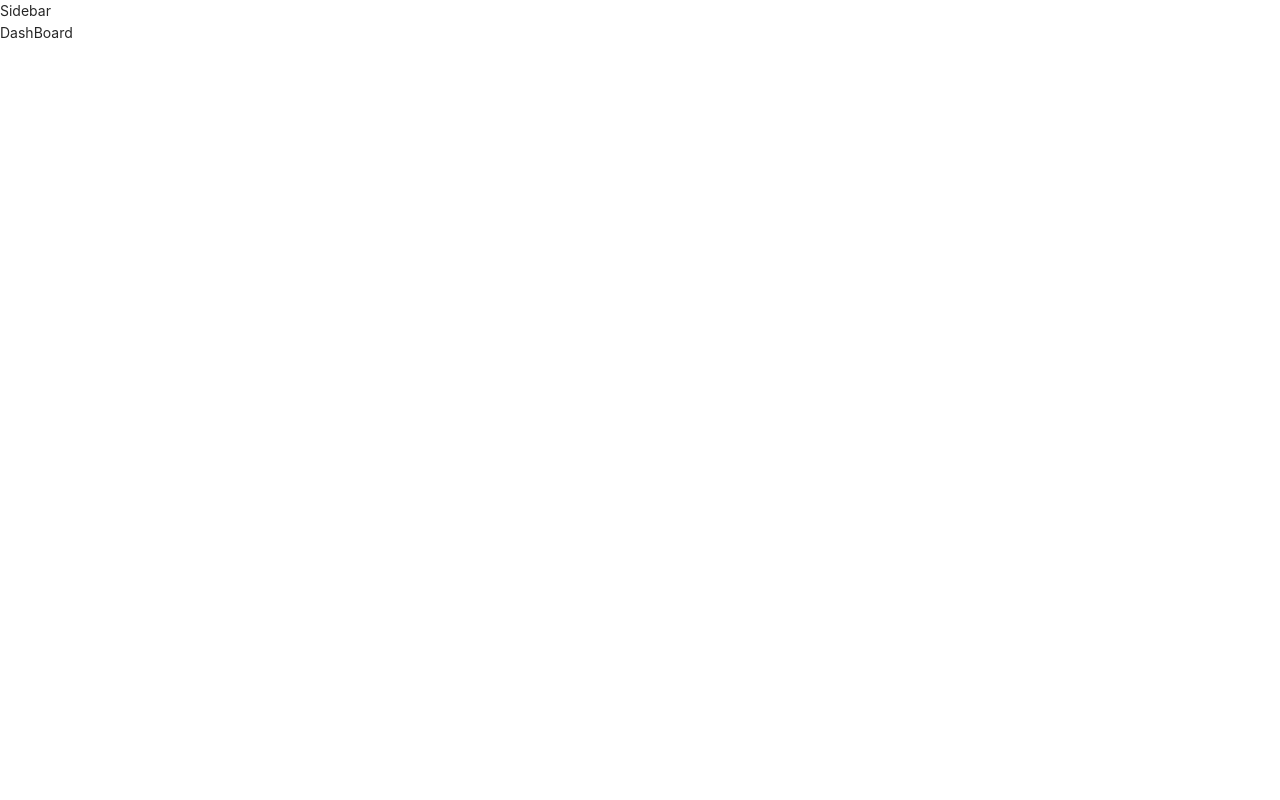
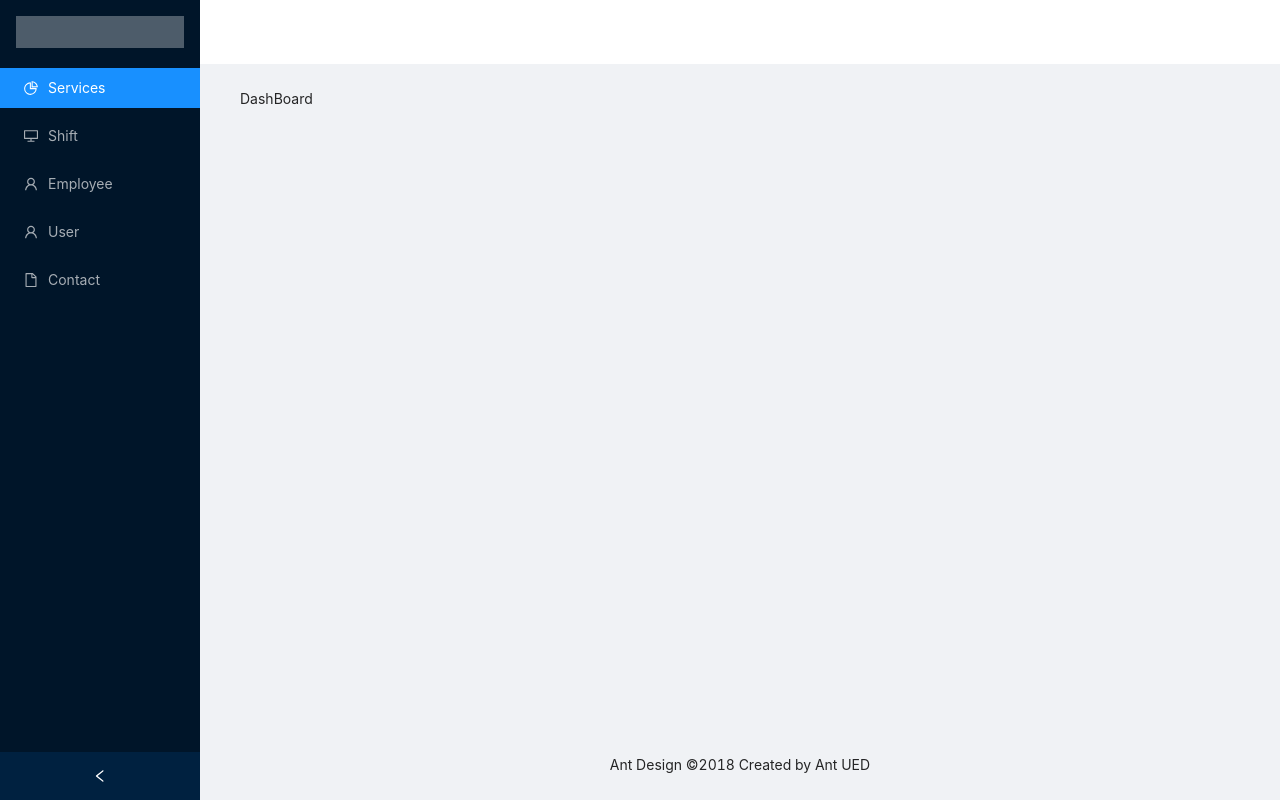
Before and after one commit to trung9901/FE-DATN, a Next.js app: page /admin in a window 1280 px wide. Built offline with nearby package versions, Linux system fonts and the light colour scheme.

Commit message:
e-create-ui-admin-sidebar-TKW-[52]

```diff
--- a/src/components/Admin/Sidebar/index.js
+++ b/src/components/Admin/Sidebar/index.js
@@ -1,7 +1,43 @@
-import React from "react";
+import {
+  DesktopOutlined,
+  FileOutlined,
+  PieChartOutlined,
+  TeamOutlined,
+  UserOutlined,
+} from '@ant-design/icons';
+import {Layout, Menu } from 'antd';
+import React, { useState } from 'react';
+const Sidebar = () => {
+  const { Header, Content, Footer, Sider } = Layout;
 
-const Sidebar = () => {
-  return <div>Sidebar</div>;
+  const logo = {
+    height: "32px",
+    margin: "16px",
+    background: "rgba(255, 255, 255, 0.3)",
+  }
+  const [collapsed, setCollapsed] = useState(false);
+
+  function getItem(label, key, icon, children) {
+    return {
+      key,
+      icon,
+      children,
+      label,
+    };
+  }
+  const items = [
+    getItem('Services', '1', <PieChartOutlined />),
+    getItem('Shift', '2', <DesktopOutlined />),
+    getItem('Employee ', '3', <UserOutlined />),
+    getItem('User ', '4', <UserOutlined />),
+    // getItem('Team', 'sub2', <TeamOutlined />, [getItem('Team 1', '6'), getItem('Team 2', '8')]),
+    getItem('Contact', '5', <FileOutlined />),
+  ];
+
+  return <Sider collapsible collapsed={collapsed} onCollapse={(value) => setCollapsed(value)}>
+    <div style={logo} className="logo" />
+    <Menu theme="dark" defaultSelectedKeys={['1']} mode="inline" items={items} />
+  </Sider>;
 };
 
 export default Sidebar;
--- a/src/components/Layout/admin.jsx
+++ b/src/components/Layout/admin.jsx
@@ -1,13 +1,54 @@
-import React from "react";
-import Sidebar from "../Admin/Sidebar";
 
-const LayoutAdmin = ({ children }) => {
+import { Breadcrumb, Layout, Menu } from 'antd';
+import React, { Children, useState } from 'react';
+import Sidebar from '../Admin/Sidebar';
+const { Header, Content, Footer } = Layout;
+
+
+const App = ({children}) => {
+
   return (
-    <div>
+    <Layout
+      style={{
+        minHeight: '100vh',
+      }}
+    >
       <Sidebar />
-      {children}
-    </div>
+      <Layout className="site-layout">
+        <Header ></Header>
+        <Content
+          style={{
+            margin: '0 16px',
+          }}
+        >
+          {/* <Breadcrumb
+            style={{
+              margin: '16px 0',
+            }}
+          >
+            <Breadcrumb.Item>User</Breadcrumb.Item>
+            <Breadcrumb.Item>Bill</Breadcrumb.Item>
+          </Breadcrumb> */}
+          <div
+            className="site-layout-background"
+            style={{
+              padding: 24,
+              minHeight: 360,
+            }}
+          >
+            {children}
+          </div>
+        </Content>
+        <Footer
+          style={{
+            textAlign: 'center',
+          }}
+        >
+          Ant Design ©2018 Created by Ant UED
+        </Footer>
+      </Layout>
+    </Layout>
   );
 };
 
-export default LayoutAdmin;
+export default App;
```
